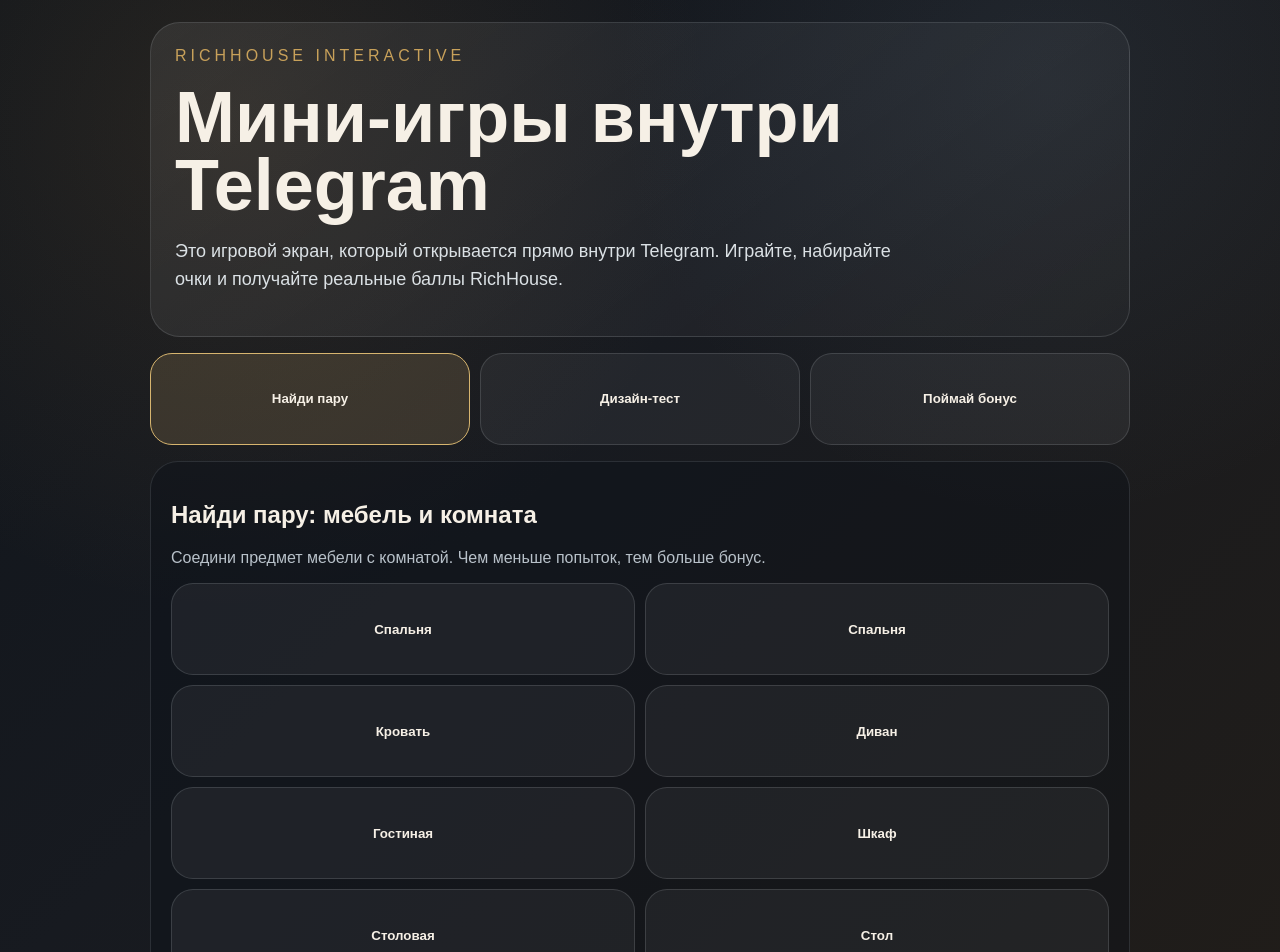
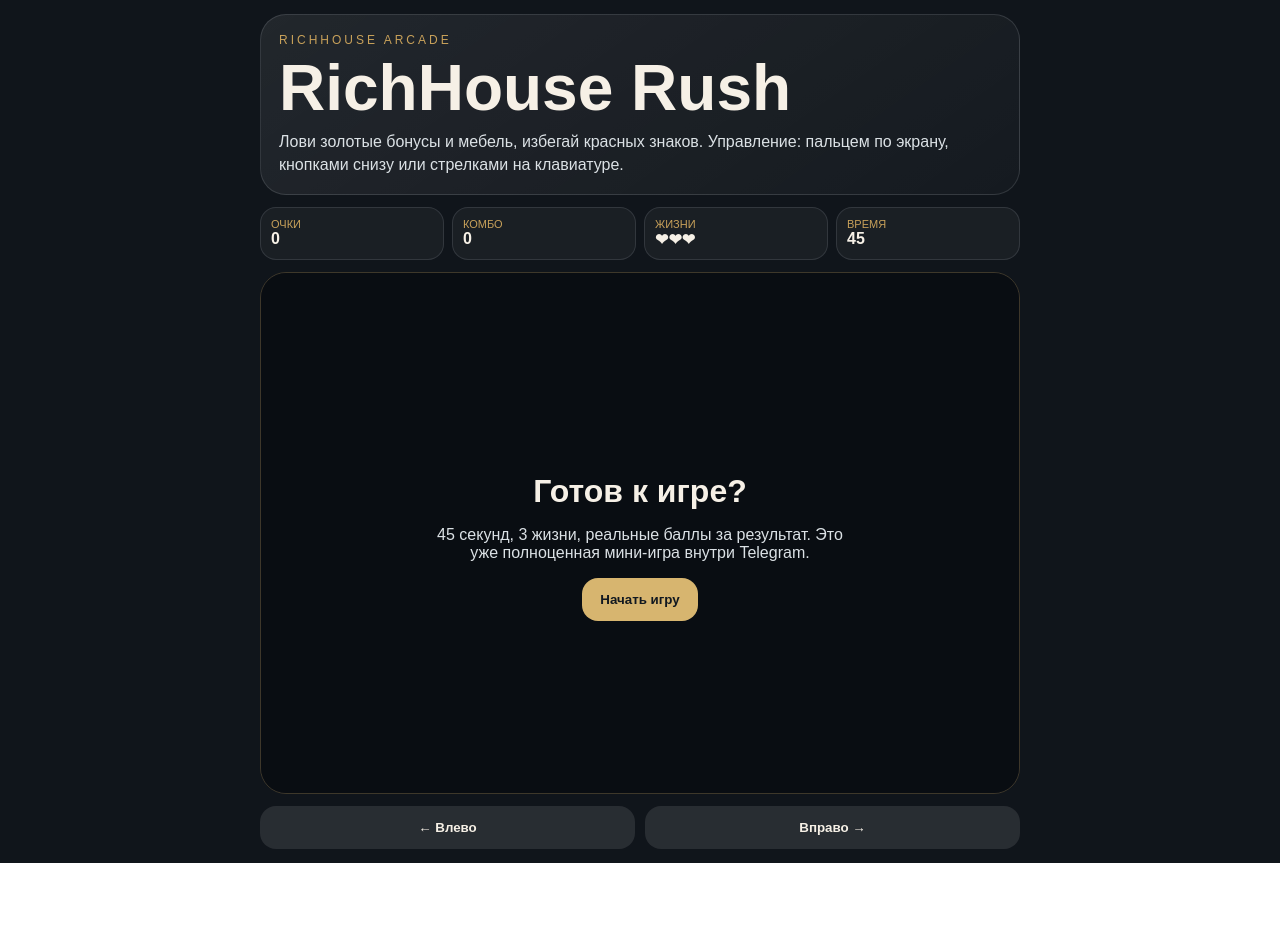
Before and after one commit to nska777/RichHouse-Game-bot, a Next.js app: page /play in a window 1280 px wide. Shown: the top 952 px of the page. After the commit the page ends 863 px from the top, so only its background shows below. Built offline with nearby package versions, Linux system fonts and the light colour scheme.

Commit message:
feat: build playable richhouse arcade mini game

```diff
--- a/app/play/page.tsx
+++ b/app/play/page.tsx
@@ -1,8 +1,6 @@
 'use client';
 
-import { useEffect, useMemo, useState } from 'react';
-
-type GameKey = 'match' | 'quiz' | 'catch';
+import { useEffect, useRef, useState } from 'react';
 
 type ClaimResult = {
   ok?: boolean;
@@ -20,28 +18,21 @@
       WebApp?: {
         ready?: () => void;
         expand?: () => void;
-        initDataUnsafe?: {
-          user?: {
-            id?: number;
-          };
-        };
+        initDataUnsafe?: { user?: { id?: number } };
       };
     };
   }
 }
 
-const cardsBase = [
-  { id: 'bed', label: 'Кровать', pair: 'Спальня' },
-  { id: 'sofa', label: 'Диван', pair: 'Гостиная' },
-  { id: 'table', label: 'Стол', pair: 'Столовая' },
-  { id: 'wardrobe', label: 'Шкаф', pair: 'Спальня' },
-];
-
-const quiz = [
-  { q: 'Для премиальной спальни клиент чаще выбирает...', a: 'Кровать + шкаф + тумбы', options: ['Один стул', 'Кровать + шкаф + тумбы', 'Только зеркало'] },
-  { q: 'Что лучше продаёт дорогую мебель?', a: 'Готовый интерьерный комплект', options: ['Случайная скидка', 'Готовый интерьерный комплект', 'Одна картинка без описания'] },
-  { q: 'Какая заявка ценнее менеджеру?', a: 'Комната + стиль + бюджет', options: ['Только имя', 'Только лайк', 'Комната + стиль + бюджет'] },
-];
+type Drop = {
+  id: number;
+  x: number;
+  y: number;
+  size: number;
+  speed: number;
+  kind: 'bonus' | 'furniture' | 'danger';
+  label: string;
+};
 
 function readTelegramId() {
   if (typeof window === 'undefined') return '';
@@ -50,24 +41,29 @@
   return fromQuery || (fromWebApp ? String(fromWebApp) : '');
 }
 
-function cardStyle(active?: boolean) {
-  return {
-    border: active ? '1px solid #d7b56f' : '1px solid rgba(220,226,232,.15)',
-    borderRadius: 22,
-    padding: 18,
-    minHeight: 92,
-    background: active ? 'rgba(215,181,111,.16)' : 'rgba(255,255,255,.055)',
-    color: '#f6f0e6',
-    fontWeight: 800,
-    cursor: 'pointer',
-    textAlign: 'center' as const,
-  };
-}
+const gameButton: React.CSSProperties = {
+  border: 0,
+  borderRadius: 16,
+  padding: '14px 18px',
+  fontWeight: 900,
+  cursor: 'pointer',
+};
 
 export default function PlayPage() {
+  const canvasRef = useRef<HTMLCanvasElement | null>(null);
+  const animationRef = useRef<number | null>(null);
+  const keysRef = useRef({ left: false, right: false });
+  const playerXRef = useRef(0.5);
+  const dropsRef = useRef<Drop[]>([]);
+  const lastSpawnRef = useRef(0);
+  const lastTimeRef = useRef(0);
   const [telegramId, setTelegramId] = useState('');
-  const [game, setGame] = useState<GameKey>('match');
-  const [result, setResult] = useState<ClaimResult | null>(null);
+  const [screen, setScreen] = useState<'intro' | 'playing' | 'finished'>('intro');
+  const [score, setScore] = useState(0);
+  const [combo, setCombo] = useState(0);
+  const [lives, setLives] = useState(3);
+  const [timeLeft, setTimeLeft] = useState(45);
+  const [claim, setClaim] = useState<ClaimResult | null>(null);
   const [loading, setLoading] = useState(false);
 
   useEffect(() => {
@@ -76,169 +72,289 @@
     setTelegramId(readTelegramId());
   }, []);
 
-  async function claim(gameKey: GameKey, score: number) {
+  useEffect(() => {
+    function down(event: KeyboardEvent) {
+      if (event.key === 'ArrowLeft' || event.key === 'a') keysRef.current.left = true;
+      if (event.key === 'ArrowRight' || event.key === 'd') keysRef.current.right = true;
+    }
+    function up(event: KeyboardEvent) {
+      if (event.key === 'ArrowLeft' || event.key === 'a') keysRef.current.left = false;
+      if (event.key === 'ArrowRight' || event.key === 'd') keysRef.current.right = false;
+    }
+    window.addEventListener('keydown', down);
+    window.addEventListener('keyup', up);
+    return () => {
+      window.removeEventListener('keydown', down);
+      window.removeEventListener('keyup', up);
+    };
+  }, []);
+
+  useEffect(() => {
+    if (screen !== 'playing') return;
+
+    const startedAt = Date.now();
+    lastTimeRef.current = performance.now();
+    dropsRef.current = [];
+    lastSpawnRef.current = 0;
+    playerXRef.current = 0.5;
+
+    function draw(now: number) {
+      const canvas = canvasRef.current;
+      if (!canvas) return;
+      const ctx = canvas.getContext('2d');
+      if (!ctx) return;
+
+      const rect = canvas.getBoundingClientRect();
+      const dpr = Math.min(window.devicePixelRatio || 1, 2);
+      canvas.width = Math.floor(rect.width * dpr);
+      canvas.height = Math.floor(rect.height * dpr);
+      ctx.setTransform(dpr, 0, 0, dpr, 0, 0);
+
+      const w = rect.width;
+      const h = rect.height;
+      const dt = Math.min((now - lastTimeRef.current) / 1000, 0.04);
+      lastTimeRef.current = now;
+
+      if (keysRef.current.left) playerXRef.current -= dt * 0.95;
+      if (keysRef.current.right) playerXRef.current += dt * 0.95;
+      playerXRef.current = Math.max(0.08, Math.min(0.92, playerXRef.current));
+
+      if (now - lastSpawnRef.current > 520) {
+        lastSpawnRef.current = now;
+        const r = Math.random();
+        const kind: Drop['kind'] = r < 0.18 ? 'danger' : r < 0.56 ? 'bonus' : 'furniture';
+        const label = kind === 'danger' ? '✖' : kind === 'bonus' ? 'R/H' : ['🛏', '🛋', '🪑', '🪞'][Math.floor(Math.random() * 4)];
+        dropsRef.current.push({
+          id: Date.now() + Math.random(),
+          x: 24 + Math.random() * (w - 48),
+          y: -40,
+          size: kind === 'bonus' ? 42 : 38,
+          speed: 145 + Math.random() * 115 + Math.min(score / 80, 120),
+          kind,
+          label,
+        });
+      }
+
+      ctx.fillStyle = '#10151b';
+      ctx.fillRect(0, 0, w, h);
+      const gradient = ctx.createLinearGradient(0, 0, w, h);
+      gradient.addColorStop(0, 'rgba(215,181,111,.20)');
+      gradient.addColorStop(0.45, 'rgba(69,84,99,.18)');
+      gradient.addColorStop(1, 'rgba(0,0,0,.05)');
+      ctx.fillStyle = gradient;
+      ctx.fillRect(0, 0, w, h);
+
+      ctx.strokeStyle = 'rgba(215,181,111,.09)';
+      for (let i = 0; i < 6; i++) {
+        ctx.beginPath();
+        ctx.moveTo((w / 6) * i, 0);
+        ctx.lineTo((w / 6) * i - 40, h);
+        ctx.stroke();
+      }
+
+      const playerW = 82;
+      const playerH = 42;
+      const playerX = playerXRef.current * w;
+      const playerY = h - 76;
+      ctx.fillStyle = 'rgba(0,0,0,.35)';
+      ctx.beginPath();
+      ctx.ellipse(playerX, playerY + 35, 50, 12, 0, 0, Math.PI * 2);
+      ctx.fill();
+      ctx.fillStyle = '#d7b56f';
+      roundRect(ctx, playerX - playerW / 2, playerY, playerW, playerH, 16);
+      ctx.fill();
+      ctx.fillStyle = '#111820';
+      ctx.font = '900 16px Arial';
+      ctx.textAlign = 'center';
+      ctx.fillText('RICH', playerX, playerY + 26);
+
+      const remainingDrops: Drop[] = [];
+      for (const drop of dropsRef.current) {
+        drop.y += drop.speed * dt;
+        const hit = Math.abs(drop.x - playerX) < (playerW / 2 + drop.size / 2) && Math.abs(drop.y - playerY) < 44;
+        if (hit) {
+          if (drop.kind === 'danger') {
+            setLives((value) => Math.max(0, value - 1));
+            setCombo(0);
+          } else {
+            const add = drop.kind === 'bonus' ? 120 : 70;
+            setScore((value) => value + add + Math.min(combo * 10, 100));
+            setCombo((value) => value + 1);
+          }
+          continue;
+        }
+        if (drop.y < h + 60) remainingDrops.push(drop);
+      }
+      dropsRef.current = remainingDrops;
+
+      for (const drop of dropsRef.current) {
+        ctx.save();
+        if (drop.kind === 'danger') {
+          ctx.fillStyle = '#8d2f2f';
+        } else if (drop.kind === 'bonus') {
+          ctx.fillStyle = '#d7b56f';
+        } else {
+          ctx.fillStyle = '#f6f0e6';
+        }
+        ctx.beginPath();
+        ctx.arc(drop.x, drop.y, drop.size / 2, 0, Math.PI * 2);
+        ctx.fill();
+        ctx.fillStyle = drop.kind === 'danger' ? '#fff' : '#111820';
+        ctx.font = `900 ${drop.kind === 'bonus' ? 13 : 20}px Arial`;
+        ctx.textAlign = 'center';
+        ctx.textBaseline = 'middle';
+        ctx.fillText(drop.label, drop.x, drop.y + 1);
+        ctx.restore();
+      }
+
+      const left = Math.max(0, 45 - Math.floor((Date.now() - startedAt) / 1000));
+      setTimeLeft(left);
+      if (left <= 0) {
+        setScreen('finished');
+        return;
+      }
+
+      animationRef.current = requestAnimationFrame(draw);
+    }
+
+    animationRef.current = requestAnimationFrame(draw);
+    return () => {
+      if (animationRef.current) cancelAnimationFrame(animationRef.current);
+    };
+  }, [screen, combo, score]);
+
+  useEffect(() => {
+    if (lives <= 0 && screen === 'playing') setScreen('finished');
+  }, [lives, screen]);
+
+  function startGame() {
+    setScore(0);
+    setCombo(0);
+    setLives(3);
+    setTimeLeft(45);
+    setClaim(null);
+    setScreen('playing');
+  }
+
+  async function claimBonus() {
     if (!telegramId) {
-      setResult({ error: 'Откройте мини-игру через кнопку в Telegram-боте, чтобы начислить бонусы на ваш профиль.' });
+      setClaim({ error: 'Откройте игру через кнопку в Telegram-боте, чтобы начислить бонусы на ваш профиль.' });
       return;
     }
     setLoading(true);
+    const finalScore = Math.max(10, Math.min(100, Math.floor(score / 55) + lives * 8));
     const response = await fetch('/api/game/claim-webgame', {
       method: 'POST',
       headers: { 'Content-Type': 'application/json' },
-      body: JSON.stringify({ telegramId, gameKey, score }),
+      body: JSON.stringify({ telegramId, gameKey: 'richrush', score: finalScore }),
     });
     const data = await response.json();
-    setResult(data);
+    setClaim(data);
     setLoading(false);
   }
 
   return (
-    <main style={{ minHeight: '100vh', padding: '22px 14px 70px' }}>
-      <section style={{ maxWidth: 980, margin: '0 auto' }}>
-        <div style={{ border: '1px solid rgba(220,226,232,.14)', borderRadius: 30, padding: 24, background: 'linear-gradient(145deg, rgba(255,255,255,.08), rgba(255,255,255,.025))' }}>
-          <p style={{ color: '#c8a15a', letterSpacing: 4, textTransform: 'uppercase', margin: 0 }}>RichHouse Interactive</p>
-          <h1 style={{ fontSize: 'clamp(34px, 7vw, 72px)', lineHeight: .95, margin: '18px 0' }}>Мини-игры внутри Telegram</h1>
-          <p style={{ color: '#dbe1e5', fontSize: 18, lineHeight: 1.55, maxWidth: 720 }}>
-            Это игровой экран, который открывается прямо внутри Telegram. Играйте, набирайте очки и получайте реальные баллы RichHouse.
+    <main style={{ minHeight: '100vh', padding: '14px', background: '#10151b' }}>
+      <section style={{ maxWidth: 760, margin: '0 auto' }}>
+        <div style={{ border: '1px solid rgba(220,226,232,.14)', borderRadius: 26, padding: 18, background: 'linear-gradient(145deg, rgba(255,255,255,.08), rgba(255,255,255,.025))' }}>
+          <p style={{ color: '#c8a15a', letterSpacing: 3, textTransform: 'uppercase', margin: 0, fontSize: 12 }}>RichHouse Arcade</p>
+          <h1 style={{ fontSize: 'clamp(34px, 8vw, 64px)', lineHeight: .92, margin: '12px 0' }}>RichHouse Rush</h1>
+          <p style={{ color: '#dbe1e5', fontSize: 16, lineHeight: 1.45, margin: 0 }}>
+            Лови золотые бонусы и мебель, избегай красных знаков. Управление: пальцем по экрану, кнопками снизу или стрелками на клавиатуре.
           </p>
         </div>
 
-        <div style={{ display: 'grid', gridTemplateColumns: 'repeat(3, 1fr)', gap: 10, marginTop: 16 }}>
-          <button onClick={() => { setGame('match'); setResult(null); }} style={cardStyle(game === 'match')}>Найди пару</button>
-          <button onClick={() => { setGame('quiz'); setResult(null); }} style={cardStyle(game === 'quiz')}>Дизайн-тест</button>
-          <button onClick={() => { setGame('catch'); setResult(null); }} style={cardStyle(game === 'catch')}>Поймай бонус</button>
+        <div style={{ display: 'grid', gridTemplateColumns: 'repeat(4, 1fr)', gap: 8, marginTop: 12 }}>
+          <Stat label="Очки" value={score} />
+          <Stat label="Комбо" value={combo} />
+          <Stat label="Жизни" value={'❤'.repeat(lives) || '0'} />
+          <Stat label="Время" value={timeLeft} />
         </div>
 
-        <div style={{ marginTop: 16 }}>
-          {game === 'match' ? <MatchGame onFinish={(score) => claim('match', score)} loading={loading} /> : null}
-          {game === 'quiz' ? <QuizGame onFinish={(score) => claim('quiz', score)} loading={loading} /> : null}
-          {game === 'catch' ? <CatchGame onFinish={(score) => claim('catch', score)} loading={loading} /> : null}
+        <div style={{ position: 'relative', marginTop: 12, borderRadius: 26, overflow: 'hidden', border: '1px solid rgba(200,161,90,.25)' }}>
+          <canvas
+            ref={canvasRef}
+            onPointerMove={(event) => {
+              const rect = event.currentTarget.getBoundingClientRect();
+              playerXRef.current = Math.max(0.08, Math.min(0.92, (event.clientX - rect.left) / rect.width));
+            }}
+            style={{ width: '100%', height: '520px', display: 'block', touchAction: 'none' }}
+          />
+          {screen !== 'playing' ? (
+            <div style={{ position: 'absolute', inset: 0, display: 'grid', placeItems: 'center', background: 'rgba(7,11,16,.72)', padding: 24, textAlign: 'center' }}>
+              {screen === 'intro' ? (
+                <div>
+                  <h2 style={{ fontSize: 32, marginBottom: 8 }}>Готов к игре?</h2>
+                  <p style={{ color: '#dbe1e5', maxWidth: 420 }}>45 секунд, 3 жизни, реальные баллы за результат. Это уже полноценная мини-игра внутри Telegram.</p>
+                  <button onClick={startGame} style={{ ...gameButton, background: '#d7b56f', color: '#111820' }}>Начать игру</button>
+                </div>
+              ) : (
+                <div>
+                  <h2 style={{ fontSize: 32, marginBottom: 8 }}>Игра окончена</h2>
+                  <p style={{ color: '#dbe1e5' }}>Ваш результат: <b>{score}</b> очков</p>
+                  <div style={{ display: 'flex', justifyContent: 'center', gap: 10, flexWrap: 'wrap' }}>
+                    <button onClick={startGame} style={{ ...gameButton, background: 'rgba(255,255,255,.12)', color: '#f6f0e6' }}>Играть ещё</button>
+                    <button onClick={claimBonus} disabled={loading} style={{ ...gameButton, background: '#d7b56f', color: '#111820' }}>{loading ? 'Начисляем...' : 'Забрать бонус'}</button>
+                  </div>
+                  {claim ? <ClaimBox claim={claim} /> : null}
+                </div>
+              )}
+            </div>
+          ) : null}
         </div>
 
-        {result ? (
-          <div style={{ marginTop: 18, border: '1px solid rgba(200,161,90,.35)', borderRadius: 24, padding: 22, background: 'rgba(200,161,90,.09)' }}>
-            {result.alreadyClaimed ? (
-              <b>Сегодня бонус за эту игру уже начислен. Завтра можно сыграть снова.</b>
-            ) : result.error ? (
-              <b>{result.error}</b>
-            ) : (
-              <b>Бонус начислен: +{result.points} баллов и +{result.tickets} билетов. Результат: {result.score}/100.</b>
-            )}
-          </div>
-        ) : null}
+        <div style={{ display: 'grid', gridTemplateColumns: '1fr 1fr', gap: 10, marginTop: 12 }}>
+          <button
+            onPointerDown={() => (keysRef.current.left = true)}
+            onPointerUp={() => (keysRef.current.left = false)}
+            onPointerLeave={() => (keysRef.current.left = false)}
+            style={{ ...gameButton, background: 'rgba(255,255,255,.1)', color: '#f6f0e6' }}
+          >
+            ← Влево
+          </button>
+          <button
+            onPointerDown={() => (keysRef.current.right = true)}
+            onPointerUp={() => (keysRef.current.right = false)}
+            onPointerLeave={() => (keysRef.current.right = false)}
+            style={{ ...gameButton, background: 'rgba(255,255,255,.1)', color: '#f6f0e6' }}
+          >
+            Вправо →
+          </button>
+        </div>
       </section>
     </main>
   );
 }
 
-function MatchGame({ onFinish, loading }: { onFinish: (score: number) => void; loading: boolean }) {
-  const cards = useMemo(() => {
-    const left = cardsBase.map((item) => ({ type: 'item', key: item.id, text: item.label, pair: item.pair }));
-    const right = cardsBase.map((item) => ({ type: 'room', key: item.pair + item.id, text: item.pair, pair: item.pair }));
-    return [...left, ...right].sort(() => Math.random() - 0.5);
-  }, []);
-  const [selected, setSelected] = useState<any[]>([]);
-  const [matched, setMatched] = useState<string[]>([]);
-  const [moves, setMoves] = useState(0);
-
-  function pick(card: any) {
-    if (matched.includes(card.key) || selected.length >= 2) return;
-    const next = [...selected, card];
-    setSelected(next);
-    if (next.length === 2) {
-      setMoves((m) => m + 1);
-      setTimeout(() => {
-        if (next[0].pair === next[1].pair && next[0].type !== next[1].type) {
-          setMatched((m) => [...m, next[0].key, next[1].key]);
-        }
-        setSelected([]);
-      }, 450);
-    }
-  }
-
-  const done = matched.length === cards.length;
-  const score = Math.max(40, 100 - moves * 8);
-
+function Stat({ label, value }: { label: string; value: string | number }) {
   return (
-    <div style={{ border: '1px solid rgba(220,226,232,.12)', borderRadius: 28, padding: 20, background: 'rgba(13,18,24,.42)' }}>
-      <h2>Найди пару: мебель и комната</h2>
-      <p style={{ color: '#b8c1c9' }}>Соедини предмет мебели с комнатой. Чем меньше попыток, тем больше бонус.</p>
-      <div style={{ display: 'grid', gridTemplateColumns: 'repeat(2, 1fr)', gap: 10 }}>
-        {cards.map((card) => {
-          const active = selected.some((item) => item.key === card.key) || matched.includes(card.key);
-          return <button key={card.key} onClick={() => pick(card)} style={cardStyle(active)}>{matched.includes(card.key) ? '✓ ' : ''}{card.text}</button>;
-        })}
-      </div>
-      {done ? <button disabled={loading} onClick={() => onFinish(score)} style={primaryButton()}>{loading ? 'Начисляем...' : `Забрать бонус ${score}/100`}</button> : null}
+    <div style={{ border: '1px solid rgba(220,226,232,.12)', borderRadius: 16, padding: 10, background: 'rgba(255,255,255,.045)' }}>
+      <div style={{ color: '#c8a15a', fontSize: 11, textTransform: 'uppercase' }}>{label}</div>
+      <b>{value}</b>
     </div>
   );
 }
 
-function QuizGame({ onFinish, loading }: { onFinish: (score: number) => void; loading: boolean }) {
-  const [index, setIndex] = useState(0);
-  const [right, setRight] = useState(0);
-  const item = quiz[index];
-  const done = index >= quiz.length;
-  const score = Math.round((right / quiz.length) * 100);
-
-  function answer(value: string) {
-    if (value === item.a) setRight((r) => r + 1);
-    setIndex((i) => i + 1);
-  }
-
+function ClaimBox({ claim }: { claim: ClaimResult }) {
   return (
-    <div style={{ border: '1px solid rgba(220,226,232,.12)', borderRadius: 28, padding: 20, background: 'rgba(13,18,24,.42)' }}>
-      <h2>Дизайн-тест RichHouse</h2>
-      {!done ? (
-        <>
-          <p style={{ color: '#dbe1e5', fontSize: 20 }}>{item.q}</p>
-          <div style={{ display: 'grid', gap: 10 }}>
-            {item.options.map((option) => <button key={option} onClick={() => answer(option)} style={cardStyle()}>{option}</button>)}
-          </div>
-        </>
+    <div style={{ marginTop: 14, border: '1px solid rgba(200,161,90,.35)', borderRadius: 18, padding: 14, background: 'rgba(200,161,90,.1)' }}>
+      {claim.alreadyClaimed ? (
+        <b>Сегодня бонус за игру уже начислен. Завтра можно сыграть снова.</b>
+      ) : claim.error ? (
+        <b>{claim.error}</b>
       ) : (
-        <button disabled={loading} onClick={() => onFinish(score)} style={primaryButton()}>{loading ? 'Начисляем...' : `Забрать бонус ${score}/100`}</button>
+        <b>Начислено: +{claim.points} баллов и +{claim.tickets} билетов. Результат: {claim.score}/100.</b>
       )}
     </div>
   );
 }
 
-function CatchGame({ onFinish, loading }: { onFinish: (score: number) => void; loading: boolean }) {
-  const [hits, setHits] = useState(0);
-  const [left, setLeft] = useState(50);
-  const [top, setTop] = useState(50);
-  const score = Math.min(100, hits * 12);
-
-  function hit() {
-    setHits((h) => h + 1);
-    setLeft(10 + Math.floor(Math.random() * 75));
-    setTop(10 + Math.floor(Math.random() * 70));
-  }
-
-  return (
-    <div style={{ border: '1px solid rgba(220,226,232,.12)', borderRadius: 28, padding: 20, background: 'rgba(13,18,24,.42)' }}>
-      <h2>Поймай бонус RichHouse</h2>
-      <p style={{ color: '#b8c1c9' }}>Нажимай на золотой бонус. Набери больше попаданий и забери награду.</p>
-      <div style={{ position: 'relative', height: 360, borderRadius: 24, background: 'linear-gradient(145deg, #202832, #111820)', border: '1px solid rgba(200,161,90,.22)', overflow: 'hidden' }}>
-        <button onClick={hit} style={{ position: 'absolute', left: `${left}%`, top: `${top}%`, transform: 'translate(-50%, -50%)', width: 78, height: 78, borderRadius: 999, border: 0, background: 'linear-gradient(135deg, #d7b56f, #a97c38)', color: '#111820', fontWeight: 900, cursor: 'pointer' }}>+R/H</button>
-      </div>
-      <div style={{ display: 'flex', justifyContent: 'space-between', alignItems: 'center', gap: 12, marginTop: 16 }}>
-        <b>Попаданий: {hits}</b>
-        <button disabled={loading || hits < 3} onClick={() => onFinish(score)} style={primaryButton()}>{loading ? 'Начисляем...' : 'Забрать бонус'}</button>
-      </div>
-    </div>
-  );
+function roundRect(ctx: CanvasRenderingContext2D, x: number, y: number, width: number, height: number, radius: number) {
+  ctx.beginPath();
+  ctx.moveTo(x + radius, y);
+  ctx.arcTo(x + width, y, x + width, y + height, radius);
+  ctx.arcTo(x + width, y + height, x, y + height, radius);
+  ctx.arcTo(x, y + height, x, y, radius);
+  ctx.arcTo(x, y, x + width, y, radius);
+  ctx.closePath();
 }
-
-function primaryButton() {
-  return {
-    marginTop: 18,
-    background: 'linear-gradient(135deg, #d7b56f, #a97c38)',
-    color: '#111820',
-    border: 0,
-    padding: '15px 22px',
-    borderRadius: 14,
-    fontWeight: 900,
-    cursor: 'pointer',
-  };
-}
```
